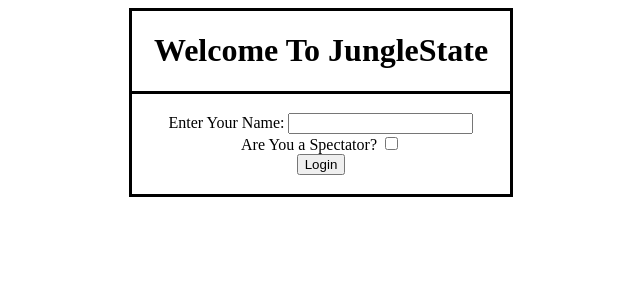
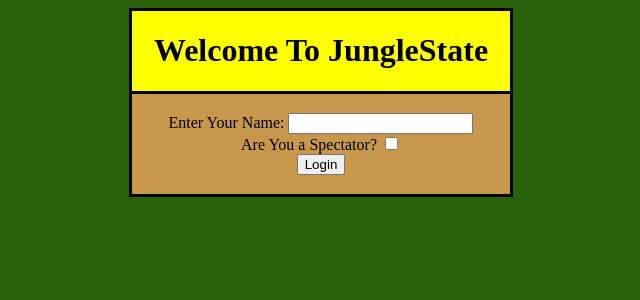
Before and after one commit to JungleState/ksr_junglestate, a Flask app: page /login in a window 1280 px wide. Shown: the top 300 px of the page, without its empty margins (319-959 px from the left). Run offline with Flask 2, Linux system fonts and the light colour scheme.

Commit message:
jaksödlflksdaflödf

```diff
--- a/server/static/login.css
+++ b/server/static/login.css
@@ -2,12 +2,14 @@ body {
     text-align: center;
     margin-left: 35%;
     margin-right: 35%;
+    background-color: rgb(41, 97, 9);
 }
 
 .title {
     border-color: saddlebrown;
     border-width: thick;
     border: solid;
+    background-color: yellow;
 
 
 }
@@ -17,5 +19,6 @@ body {
     border-top: transparent;
     padding-top: 5%;
     padding-bottom: 5%;
+    background-color: rgb(199, 151, 75);
 
 }
```
